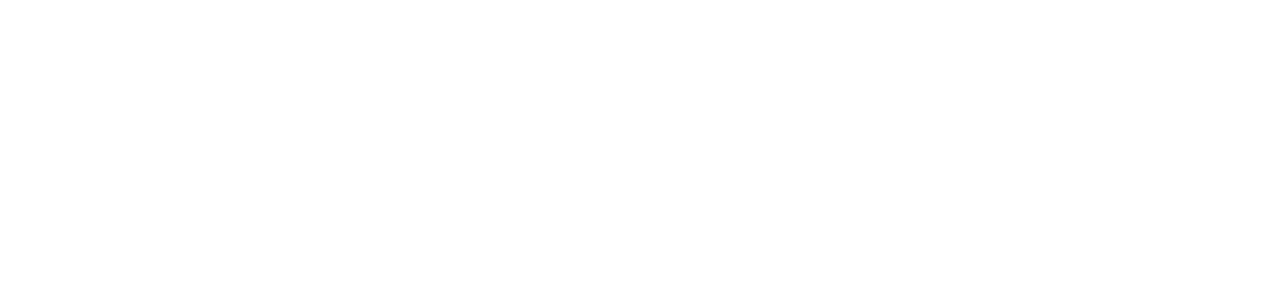
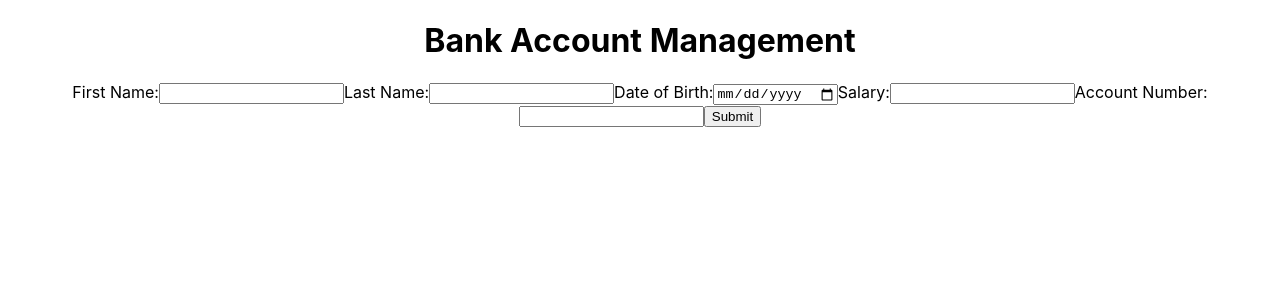
Before and after one commit to PROG4-DigitalBank/UI, a React (Create React App) app: page /signup in a window 1280 px wide. Before the commit this address had no page. Shown: the top 300 px of the page. Built offline with nearby package versions, Linux system fonts and the light colour scheme.

Commit message:
feat: create signup function

```diff
--- a/src/App.js
+++ b/src/App.js
@@ -1,7 +1,5 @@
-
 import './App.css';
-import './auth/Login';
-import Login from './auth/Login';
+import Signup from './auth/Signup';
 import { BrowserRouter as Router, Route, Routes } from 'react-router-dom'
 
 function App() {
@@ -9,7 +7,7 @@ function App() {
     <Router>
       <div className="App">
         <Routes>
-          <Route path="/login" element={<Login />} />
+          <Route path="/signup" element={< Signup/>} />
 
         </Routes>
       </div>
--- a/src/auth/Login.jsx
+++ /dev/null
@@ -1,48 +0,0 @@
-import React, { useState } from 'react';
-
-const Login = () => {
-  const [username, setUsername] = useState('');
-  const [password, setPassword] = useState('');
-
-  const handleUsernameChange = (e) => {
-    setUsername(e.target.value);
-  };
-
-  const handlePasswordChange = (e) => {
-    setPassword(e.target.value);
-  };
-
-  const handleSubmit = (e) => {
-    e.preventDefault();
-    // TO DO : connection to backend
-  };
-
-  return (
-    <div>
-      <h2>Connection</h2>
-      <form onSubmit={handleSubmit}>
-        <div>
-          <label htmlFor="username">Username :</label>
-          <input
-            type="text"
-            id="username"
-            value={username}
-            onChange={handleUsernameChange}
-          />
-        </div>
-        <div>
-          <label htmlFor="password">Password :</label>
-          <input
-            type="password"
-            id="password"
-            value={password}
-            onChange={handlePasswordChange}
-          />
-        </div>
-        <button type="submit">Login</button>
-      </form>
-    </div>
-  );
-};
-
-export default Login;
--- /dev/null
+++ b/src/auth/Signup.jsx
@@ -0,0 +1,106 @@
+import React, { useState, useEffect } from 'react';
+
+const Signup = () => {
+  // State for managing form inputs and existing accounts
+  const [formData, setFormData] = useState({
+    firstName: '',
+    lastName: '',
+    dateOfBirth: '',
+    salary: '',
+    accountNumber: '',
+  });
+
+  const [existingAccounts, setExistingAccounts] = useState([]);
+
+  // Function to handle form submission
+  const handleSubmit = (event) => {
+    event.preventDefault();
+    // TODO: Send formData to backend for processing (create or update account)
+    // Reset form after submission
+    setFormData({
+      firstName: '',
+      lastName: '',
+      dateOfBirth: '',
+      salary: '',
+      accountNumber: '',
+    });
+  };
+
+  // Function to handle input changes
+  const handleChange = (event) => {
+    const { name, value } = event.target;
+    setFormData({ ...formData, [name]: value });
+  };
+
+  // Function to fetch existing accounts from backend
+  const fetchExistingAccounts = () => {
+    // TODO: Fetch existing accounts from backend and update state
+  };
+
+  // useEffect to fetch existing accounts on component mount
+  useEffect(() => {
+    fetchExistingAccounts();
+  }, []);
+
+  return (
+    <div>
+      <h1>Bank Account Management</h1>
+      <form onSubmit={handleSubmit}>
+        <label>
+          First Name:
+          <input
+            type="text"
+            name="firstName"
+            value={formData.firstName}
+            onChange={handleChange}
+            required
+          />
+        </label>
+        <label>
+          Last Name:
+          <input
+            type="text"
+            name="lastName"
+            value={formData.lastName}
+            onChange={handleChange}
+            required
+          />
+        </label>
+        <label>
+          Date of Birth:
+          <input
+            type="date"
+            name="dateOfBirth"
+            value={formData.dateOfBirth}
+            onChange={handleChange}
+            required
+          />
+        </label>
+        <label>
+          Salary:
+          <input
+            type="number"
+            name="salary"
+            value={formData.salary}
+            onChange={handleChange}
+            required
+          />
+        </label>
+        <label>
+          Account Number:
+          <input
+            type="text"
+            name="accountNumber"
+            value={formData.accountNumber}
+            onChange={handleChange}
+            required
+          />
+        </label>
+        <button type="submit">Submit</button>
+      </form>
+      {/* TODO: Display existing accounts and allow modification */}
+    </div>
+  );
+};
+
+export default Signup;
```
